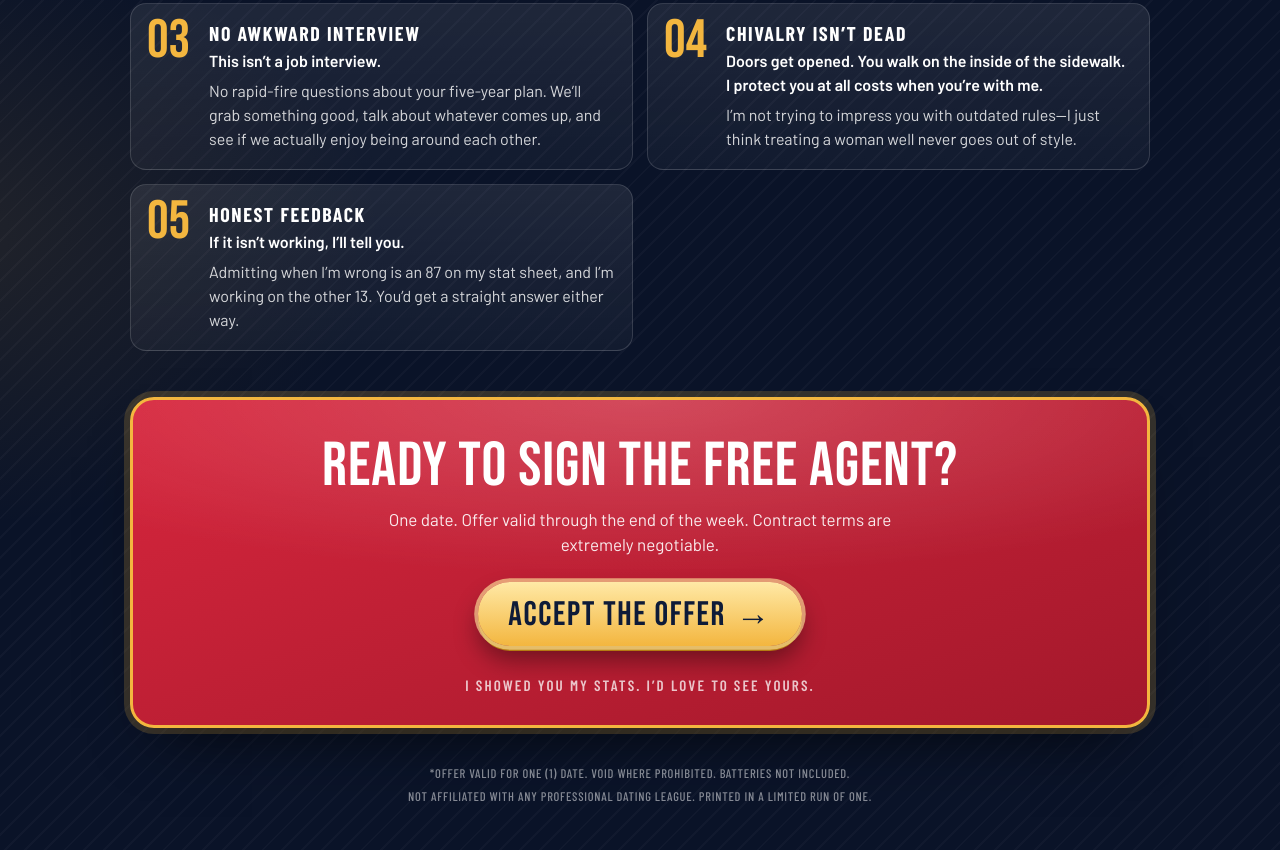
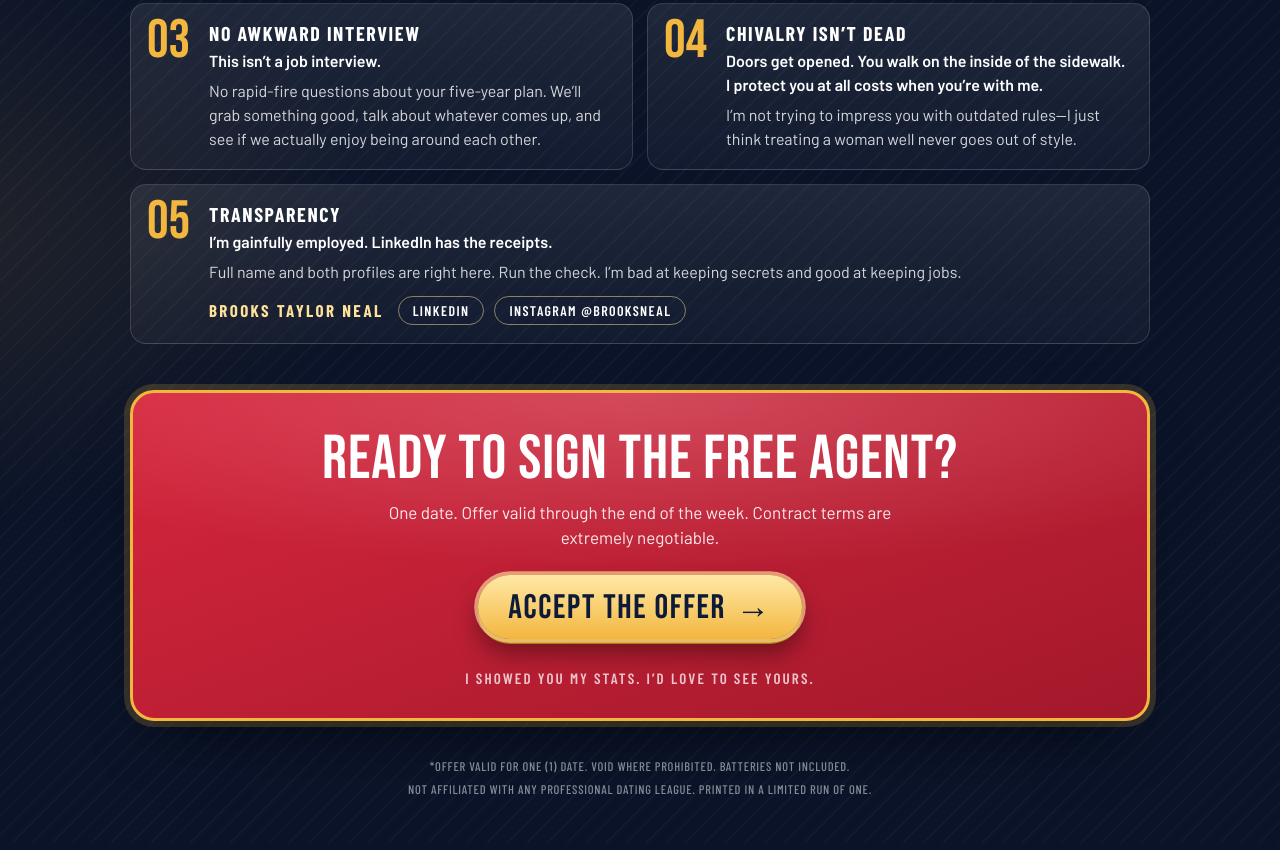
Before and after one commit to brooks-neal/free-agent, a plain HTML site: page index.html in a window 1280 px wide. Shown: the part 1344-2194 px from the top of the page. Drawn offline with nearby package versions, Linux system fonts and the light colour scheme.

Commit message:
Use Transparency box and fix card-back LinkedIn link
Replaces the Honest feedback box with a fifth box that has the full name and Instagram and LinkedIn links. Points the card-back LinkedIn pill at brooks-taylor-neal. The birthday stays off the public page.

Co-Authored-By: Claude Haiku 5.5 <noreply@anthropic.com>

```diff
--- a/index.html
+++ b/index.html
@@ -4,11 +4,12 @@
   FREE AGENT CARD: a one-page dating ad styled like a sports trading card.
 
   TO PERSONALIZE (search this file for "EDIT"):
-    1. Name ...... "Brooks" / "Neal" (title, card front, card back, photo alt text)
+    1. Name ...... "Brooks" / "Neal" (title, card front, card back, photo alt text, full name in the fifth pitch box)
     2. Vitals .... age, height, weight
     3. Photo ..... save a portrait photo next to this file as photo.jpg
     4. Contact ... the phone number, in the script at the bottom (search "phone")
     5. Stats ..... skills, career totals and useless info are plain HTML lists
+    6. Socials ... Instagram and LinkedIn links on the card back and in the fifth pitch box (search "social")
 -->
 <head>
   <meta charset="utf-8" />
@@ -902,6 +903,10 @@
       .reasons {
         grid-template-columns: 1fr 1fr;
       }
+
+      .reasons .wide {
+        grid-column: 1 / -1;
+      }
     }
 
     .reasons li {
@@ -939,6 +944,39 @@
     .reasons .lead {
       color: #fff;
       font-weight: 600;
+    }
+
+    .reasons .socials {
+      display: flex;
+      flex-wrap: wrap;
+      align-items: center;
+      gap: 8px 10px;
+      margin-top: 12px;
+    }
+
+    .reasons .socials strong {
+      margin-right: 4px;
+      color: var(--gold-2);
+      font: 700 17px/1 var(--font-label);
+      letter-spacing: 0.14em;
+      text-transform: uppercase;
+    }
+
+    .reasons .socials a {
+      padding: 7px 14px 6px;
+      border: 1px solid rgba(255, 226, 154, 0.5);
+      border-radius: 999px;
+      color: #fff;
+      font: 600 14px/1 var(--font-label);
+      letter-spacing: 0.1em;
+      text-decoration: none;
+      text-transform: uppercase;
+    }
+
+    .reasons .socials a:hover,
+    .reasons .socials a:focus-visible {
+      border-color: var(--gold);
+      background: rgba(243, 182, 63, 0.16);
     }
 
     /* ---------- Call to action ---------- */
@@ -1285,6 +1323,7 @@
                     </ul>
                   </section>
 
+                  <!-- EDIT: your Instagram and LinkedIn links -->
                   <div class="serial">
                     <a class="social-link" href="https://www.instagram.com/brooksneal" target="_blank" rel="noopener noreferrer" aria-label="Instagram: @brooksneal">
                       <svg viewBox="0 0 24 24" fill="none" stroke="currentColor" stroke-width="1.8" stroke-linecap="round" stroke-linejoin="round" aria-hidden="true">
@@ -1294,7 +1333,7 @@
                       </svg>
                       @brooksneal
                     </a>
-                    <a class="social-link" href="https://www.linkedin.com/in/brooks-neal-3b94ab9a/" target="_blank" rel="noopener noreferrer" aria-label="LinkedIn: Brooks Neal">
+                    <a class="social-link" href="https://www.linkedin.com/in/brooks-taylor-neal" target="_blank" rel="noopener noreferrer" aria-label="LinkedIn: Brooks Neal">
                       <svg viewBox="0 0 24 24" fill="currentColor" aria-hidden="true">
                         <path d="M16 8a6 6 0 0 1 6 6v7h-4v-7a2 2 0 0 0-2-2 2 2 0 0 0-2 2v7h-4v-7a6 6 0 0 1 6-6z"/>
                         <rect x="2" y="9" width="4" height="12"/>
@@ -1353,13 +1392,16 @@
               never goes out of style.
             </p>
           </li>
-          <li>
+          <li class="wide">
+            <!-- EDIT: your Instagram and LinkedIn links -->
             <span class="num" aria-hidden="true">05</span>
-            <h3>Honest feedback</h3>
-            <p class="lead">If it isn&rsquo;t working, I&rsquo;ll tell you.</p>
-            <p>
-              Admitting when I&rsquo;m wrong is an 87 on my stat sheet, and I&rsquo;m working on the other 13.
-              You&rsquo;d get a straight answer either way.
+            <h3>Transparency</h3>
+            <p class="lead">I&rsquo;m gainfully employed. LinkedIn has the receipts.</p>
+            <p>Full name and both profiles are right here. Run the check. I&rsquo;m bad at keeping secrets and good at keeping jobs.</p>
+            <p class="socials">
+              <strong>Brooks Taylor Neal</strong>
+              <a href="https://www.linkedin.com/in/brooks-taylor-neal" target="_blank" rel="noopener noreferrer">LinkedIn</a>
+              <a href="https://www.instagram.com/brooksneal/" target="_blank" rel="noopener noreferrer">Instagram @brooksneal</a>
             </p>
           </li>
         </ol>
```
